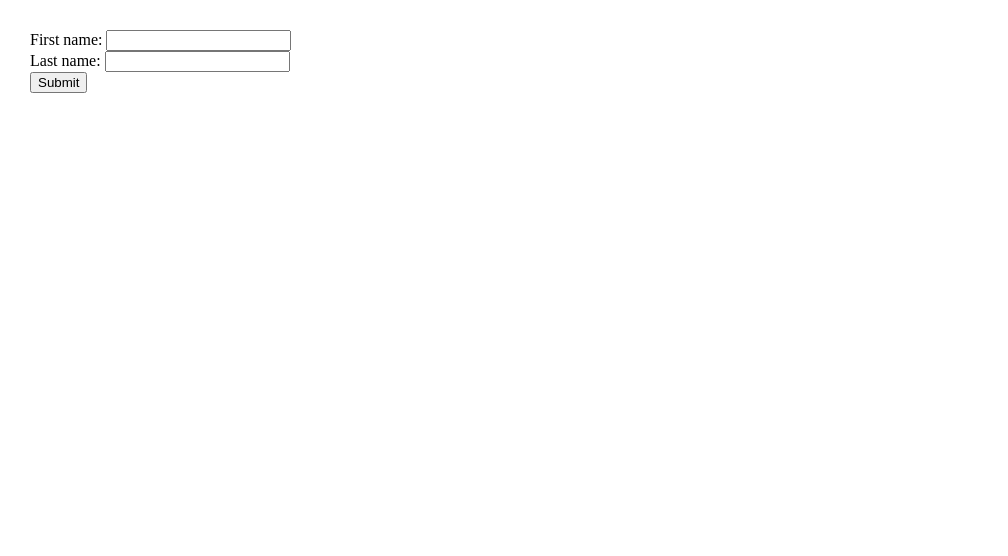
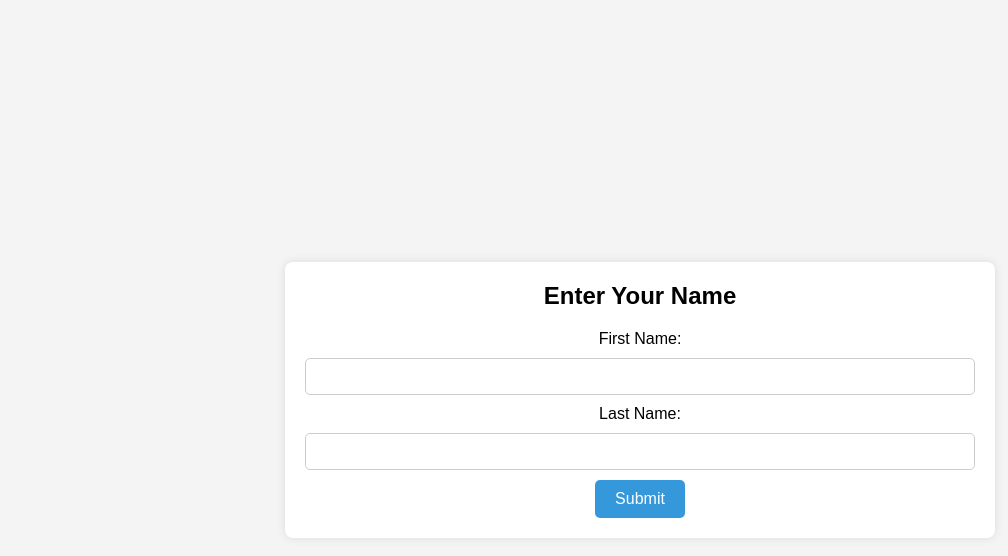
Before and after one commit to acciojob/form-login-Nishar24, a website: page main.html in a window 1280 px wide. Shown: the whole page, without its empty margins (0-1008 px from the left). Drawn offline with Linux system fonts and the light colour scheme.

Commit message:
created a submission

```diff
--- a/main.html
+++ b/main.html
@@ -1,26 +1,24 @@
 <!DOCTYPE html>
+<html lang="en">
+<head>
+    <meta charset="UTF-8">
+    <meta name="viewport" content="width=device-width, initial-scale=1.0">
+    <title>User Form</title>
+    <link rel="stylesheet" href="styles.css">
+</head>
+<body>
+    <div class="container">
+        <h2>Enter Your Name</h2>
+        <form id="userForm">
+            <label for="fname">First Name:</label>
+            <input type="text" name="fname" id="fname" required>
 
-<html>
+            <label for="lname">Last Name:</label>
+            <input type="text" name="lname" id="lname" required>
 
-<head>
-	<meta charset=utf-8 />
-		<title>Return first and last name from a form</title>
-		<style type="text/css">
-			body {margin: 30px;}
-		</style>
-	<link rel="stylesheet" href="styles.css">
-</head>
-
-<body>
-	<form id="form1" onsubmit="getFormvalue()">
-		First name: <input type="text" name="fname"><br>
-		Last name: <input type="text" name="lname"><br>
-		<input type="submit" value="Submit">
-	</form>
-
-    <script type="text/javascript" src="./script.js">
-</script>
-
+            <button type="submit">Submit</button>
+        </form>
+    </div>
+    <script src="script.js"></script>
 </body>
-
 </html>
--- a/script.js
+++ b/script.js
@@ -1,4 +1,16 @@
-function getFormvalue() {
-    //Write your code here
+document.getElementById("userForm").addEventListener("submit", function(event) {
+    event.preventDefault(); // Prevent default form submission
 
-}
+    // Get input values and trim spaces
+    let firstName = document.getElementById("fname").value.trim();
+    let lastName = document.getElementById("lname").value.trim();
+
+    // Validate input
+    if (firstName === "" || lastName === "") {
+        alert("Please enter both First Name and Last Name.");
+        return;
+    }
+
+    // Display full name
+    alert(`${firstName} ${lastName}`);
+});
--- a/styles.css
+++ b/styles.css
@@ -1 +1,50 @@
 /*  your css code here. If applicable */
+* {
+    box-sizing: border-box;
+    margin: 0;
+    padding: 0;
+    font-family: Arial, sans-serif;
+}
+
+body {
+    display: flex;
+    justify-content: center;
+    align-items: center;
+    height: 100vh;
+    background: #f4f4f4;
+}
+
+.container {
+    text-align: center;
+    background: white;
+    padding: 20px;
+    border-radius: 8px;
+    box-shadow: 0px 0px 10px rgba(0, 0, 0, 0.1);
+}
+
+h2 {
+    margin-bottom: 20px;
+}
+
+input {
+    width: 100%;
+    padding: 10px;
+    margin: 10px 0;
+    border: 1px solid #ccc;
+    border-radius: 5px;
+}
+
+button {
+    padding: 10px 20px;
+    border: none;
+    background: #3498db;
+    color: white;
+    font-size: 16px;
+    cursor: pointer;
+    border-radius: 5px;
+    transition: 0.3s;
+}
+
+button:hover {
+    background: #217dbb;
+}
```
